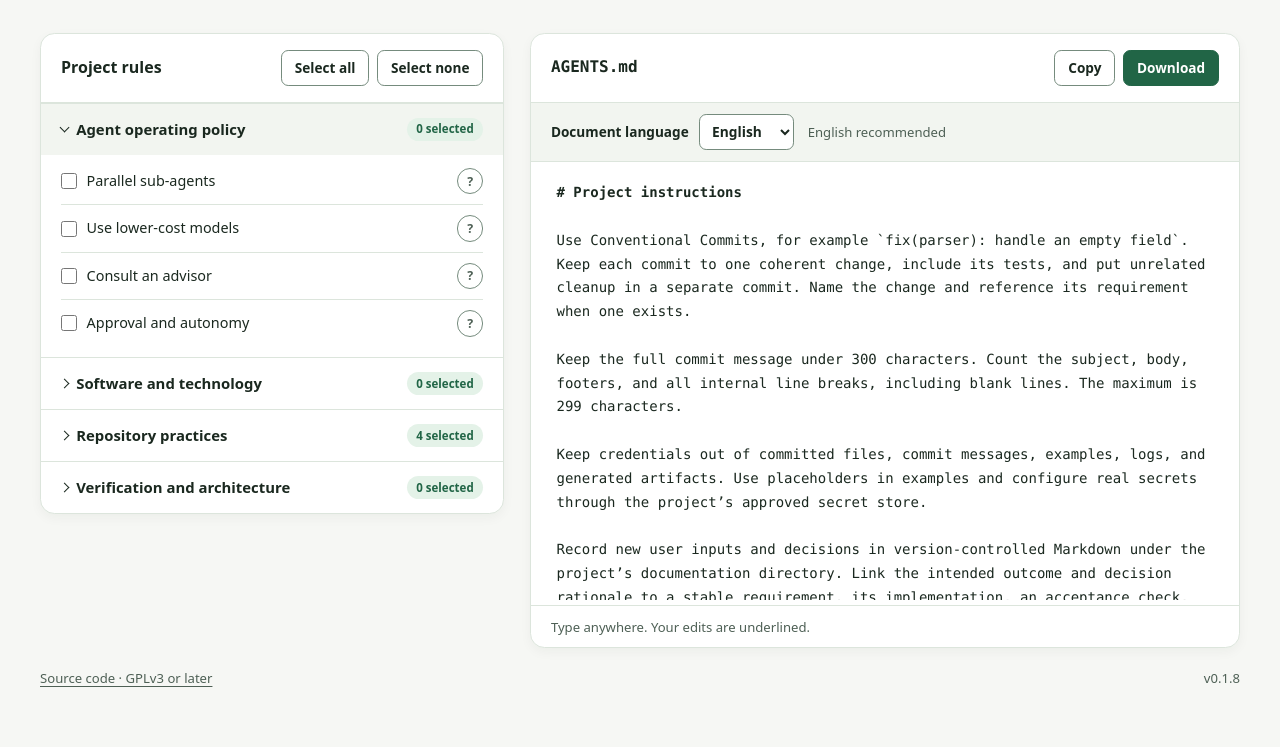
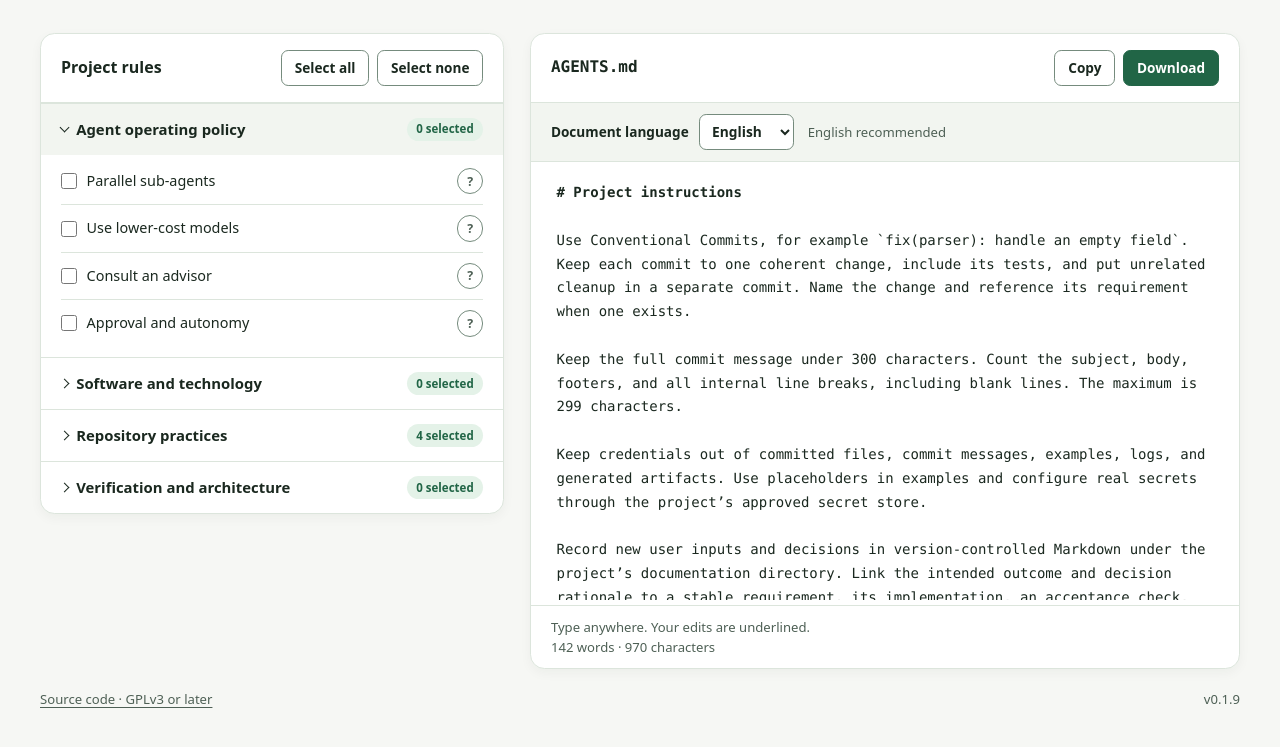
Before and after one commit to marcelpetrick/AgentsTemplateMaker, a website built with Vite: page index.html in a window 1280 px wide. Shown: the part 247-994 px from the top of the page. Built offline with nearby package versions, Linux system fonts and the light colour scheme.

Commit message:
feat(editor): show the draft's word and character count
Requirements: F06

```diff
--- a/index.html
+++ b/index.html
@@ -112,6 +112,7 @@
               Type anywhere. Your edits are underlined.
             </p>
             <p id="edit-warning" hidden></p>
+            <p id="draft-stats"></p>
             <p
               id="status"
               role="status"
--- a/package.json
+++ b/package.json
@@ -1,6 +1,6 @@
 {
   "name": "agents-template-maker",
-  "version": "0.1.8",
+  "version": "0.1.9",
   "private": true,
   "type": "module",
   "license": "GPL-3.0-or-later",
--- a/src/app.ts
+++ b/src/app.ts
@@ -11,6 +11,7 @@ import {
 } from "./catalog";
 import { authoredRanges, createDraft, replaceRule } from "./draft";
 import { openEditor } from "./editor";
+import { countText } from "./stats";
 import { strings } from "./strings";
 import { version } from "./version";
 
@@ -169,7 +170,16 @@ export function mount() {
     return editor.draft.ranges.some((range) => range.id === id && range.edited);
   }
 
+  function renderCount() {
+    const { words: wordCount, characters } = countText(editor.draft.text);
+    element("draft-stats").textContent = words().textCount(
+      wordCount,
+      characters,
+    );
+  }
+
   function renderRules() {
+    renderCount();
     for (const group of groups) {
       group.count.textContent = words().selected(
         group.controls.filter(({ rule }) => selected.has(rule.id)).length,
--- /dev/null
+++ b/src/stats.ts
@@ -0,0 +1,31 @@
+// SPDX-FileCopyrightText: 2026 Marcel Petrick
+// SPDX-License-Identifier: GPL-3.0-or-later
+
+export interface TextCount {
+  readonly words: number;
+  readonly characters: number;
+}
+
+const wordSegmenter = new Intl.Segmenter(undefined, { granularity: "word" });
+const graphemeSegmenter = new Intl.Segmenter(undefined, {
+  granularity: "grapheme",
+});
+
+function countSegments(
+  segments: Iterable<Intl.SegmentData>,
+  include: (segment: Intl.SegmentData) => boolean = () => true,
+) {
+  let count = 0;
+  for (const segment of segments) if (include(segment)) count++;
+  return count;
+}
+
+export function countText(text: string): TextCount {
+  return {
+    words: countSegments(
+      wordSegmenter.segment(text),
+      (segment) => segment.isWordLike === true,
+    ),
+    characters: countSegments(graphemeSegmenter.segment(text)),
+  };
+}
--- a/src/strings.ts
+++ b/src/strings.ts
@@ -37,6 +37,8 @@ export const strings = {
     editedRule: (label: string) => `Edited rule: ${label}`,
     ruleHelp: (label: string) => `About this rule: ${label}`,
     selected: (count: number) => `${count} selected`,
+    textCount: (words: number, characters: number) =>
+      `${words} ${words === 1 ? "word" : "words"} · ${characters} ${characters === 1 ? "character" : "characters"}`,
     documentTitle: "# Project instructions",
     changeWarning:
       "Applying the change keeps your edits as written. The new choice applies to untouched text and future insertions.",
@@ -81,6 +83,8 @@ export const strings = {
     editedRule: (label: string) => `Bearbeitete Regel: ${label}`,
     ruleHelp: (label: string) => `Über diese Regel: ${label}`,
     selected: (count: number) => `${count} ausgewählt`,
+    textCount: (words: number, characters: number) =>
+      `${words} ${words === 1 ? "Wort" : "Wörter"} · ${characters} Zeichen`,
     documentTitle: "# Projektanweisungen",
     changeWarning:
       "Deine Änderungen bleiben erhalten. Die neue Auswahl gilt für unveränderten und künftig eingefügten Text.",
--- a/src/style.css
+++ b/src/style.css
@@ -370,6 +370,10 @@ main {
   margin: 0;
 }
 
+#draft-stats {
+  font-variant-numeric: tabular-nums;
+}
+
 #edit-warning,
 #status {
   color: var(--accent);
```
Also changed, not shown: docs/decisions.md (+12 -11 lines), test/app.test.ts (+15 -0 lines), test/stats.test.ts (added, +22 -0 lines), docs/interface.png, 1 other file.
